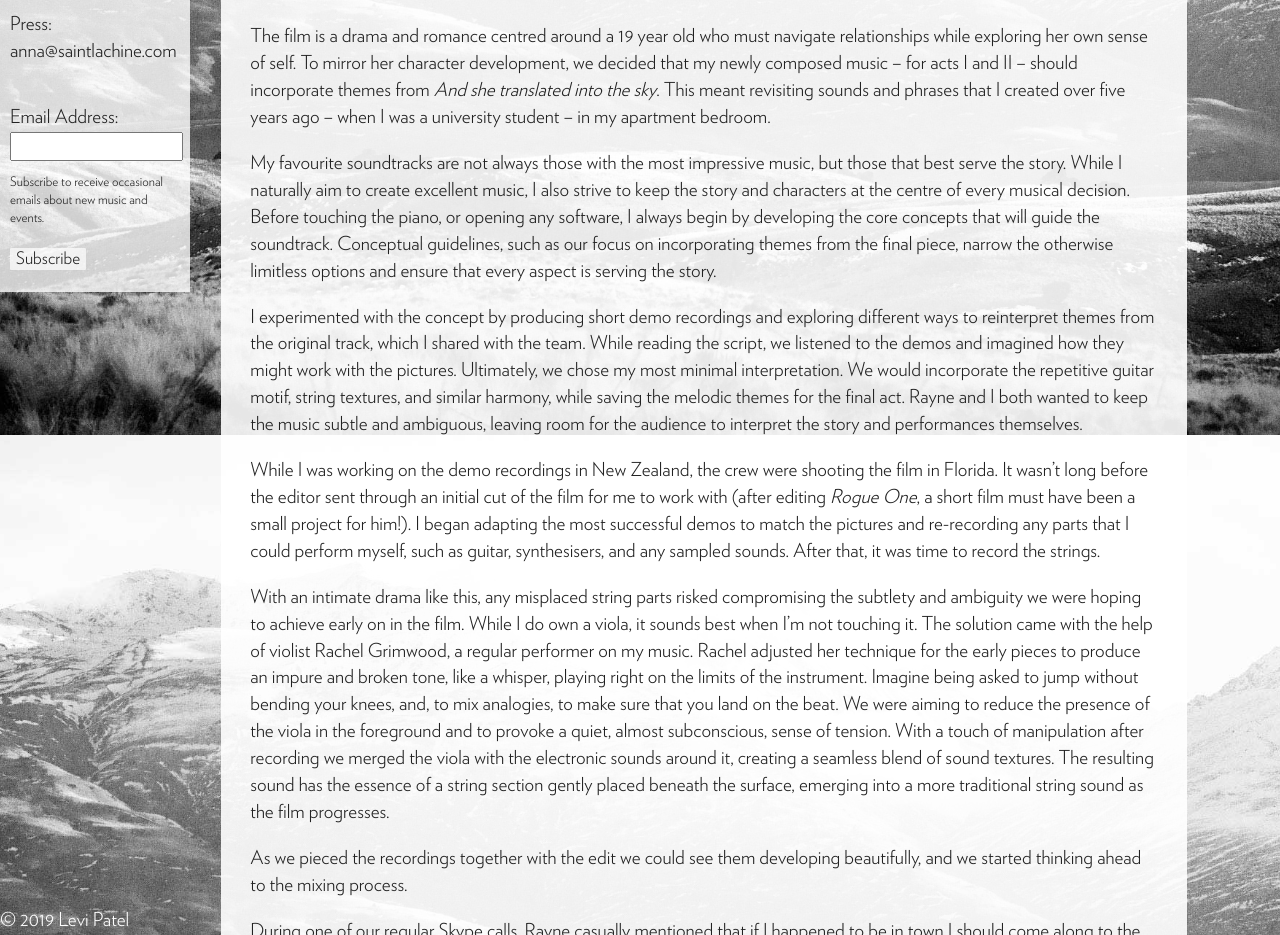
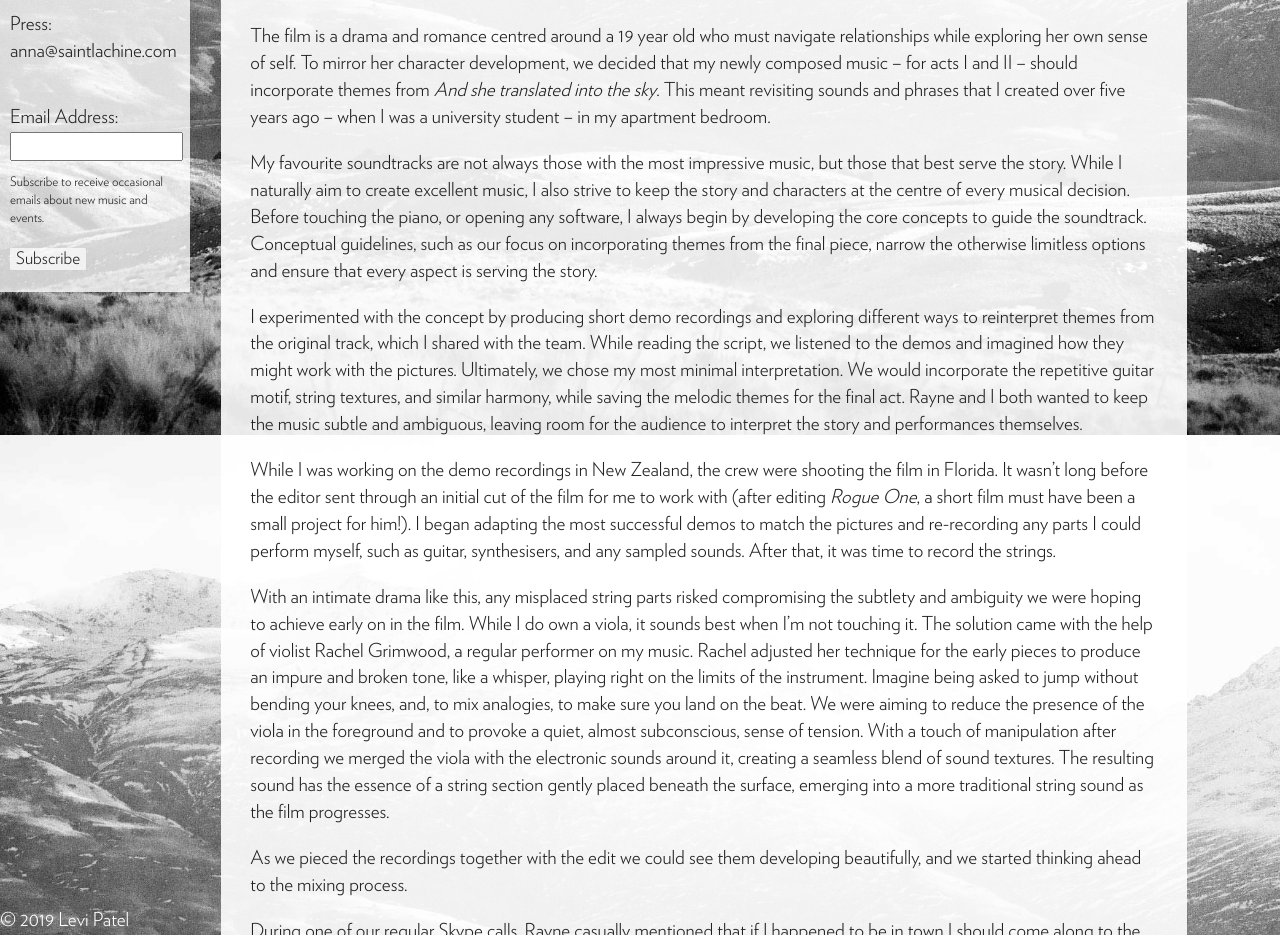
Before and after one commit to levipatel/music, a Jekyll site: the page built from _posts/2019-08-08-And-she-translated-into-the-sky-again.md, in a window 1280 px wide and 1400 px high, cut to the strip 465-1400 px from the top of the window. Built offline with Jekyll 4.4.1, drawn with Linux system fonts in a browser that asks for light colours.

Commit message:
Removed some "that" words to make it leaner

```diff
--- a/_posts/2019-08-08-And-she-translated-into-the-sky-again.md
+++ b/_posts/2019-08-08-And-she-translated-into-the-sky-again.md
@@ -14,13 +14,13 @@ Rayne Roberts discovered me through my piece _And she translated into the sky_,
 
 The film is a drama and romance centred around a 19 year old who must navigate relationships while exploring her own sense of self. To mirror her character development, we decided that my newly composed music – for acts I and II – should incorporate themes from _And she translated into the sky_. This meant revisiting sounds and phrases that I created over five years ago – when I was a university student – in my apartment bedroom.
 
-My favourite soundtracks are not always those with the most impressive music, but those that best serve the story. While I naturally aim to create excellent music, I also strive to keep the story and characters at the centre of every musical decision. Before touching the piano, or opening any software, I always begin by developing the core concepts that will guide the soundtrack. Conceptual guidelines, such as our focus on incorporating themes from the final piece, narrow the otherwise limitless options and ensure that every aspect is serving the story.
+My favourite soundtracks are not always those with the most impressive music, but those that best serve the story. While I naturally aim to create excellent music, I also strive to keep the story and characters at the centre of every musical decision. Before touching the piano, or opening any software, I always begin by developing the core concepts to guide the soundtrack. Conceptual guidelines, such as our focus on incorporating themes from the final piece, narrow the otherwise limitless options and ensure that every aspect is serving the story.
 
 I experimented with the concept by producing short demo recordings and exploring different ways to reinterpret themes from the original track, which I shared with the team. While reading the script, we listened to the demos and imagined how they might work with the pictures. Ultimately, we chose my most minimal interpretation. We would incorporate the repetitive guitar motif, string textures, and similar harmony, while saving the melodic themes for the final act. Rayne and I both wanted to keep the music subtle and ambiguous, leaving room for the audience to interpret the story and performances themselves.
 
-While I was working on the demo recordings in New Zealand, the crew were shooting the film in Florida. It wasn’t long before the editor sent through an initial cut of the film for me to work with (after editing _Rogue One_, a short film must have been a small project for him!). I began adapting the most successful demos to match the pictures and re-recording any parts that I could perform myself, such as guitar, synthesisers, and any sampled sounds. After that, it was time to record the strings.
+While I was working on the demo recordings in New Zealand, the crew were shooting the film in Florida. It wasn’t long before the editor sent through an initial cut of the film for me to work with (after editing _Rogue One_, a short film must have been a small project for him!). I began adapting the most successful demos to match the pictures and re-recording any parts I could perform myself, such as guitar, synthesisers, and any sampled sounds. After that, it was time to record the strings.
 
-With an intimate drama like this, any misplaced string parts risked compromising the subtlety and ambiguity we were hoping to achieve early on in the film. While I do own a viola, it sounds best when I’m not touching it. The solution came with the help of violist Rachel Grimwood, a regular performer on my music. Rachel adjusted her technique for the early pieces to produce an impure and broken tone, like a whisper, playing right on the limits of the instrument. Imagine being asked to jump without bending your knees, and, to mix analogies, to make sure that you land on the beat. We were aiming to reduce the presence of the viola in the foreground and to provoke a quiet, almost subconscious, sense of tension. With a touch of manipulation after recording we merged the viola with the electronic sounds around it, creating a seamless blend of sound textures. The resulting sound has the essence of a string section gently placed beneath the surface, emerging into a more traditional string sound as the film progresses.
+With an intimate drama like this, any misplaced string parts risked compromising the subtlety and ambiguity we were hoping to achieve early on in the film. While I do own a viola, it sounds best when I’m not touching it. The solution came with the help of violist Rachel Grimwood, a regular performer on my music. Rachel adjusted her technique for the early pieces to produce an impure and broken tone, like a whisper, playing right on the limits of the instrument. Imagine being asked to jump without bending your knees, and, to mix analogies, to make sure you land on the beat. We were aiming to reduce the presence of the viola in the foreground and to provoke a quiet, almost subconscious, sense of tension. With a touch of manipulation after recording we merged the viola with the electronic sounds around it, creating a seamless blend of sound textures. The resulting sound has the essence of a string section gently placed beneath the surface, emerging into a more traditional string sound as the film progresses.
 
 As we pieced the recordings together with the edit we could see them developing beautifully, and we started thinking ahead to the mixing process.
 
```
Also changed, not shown: 1 other file.
